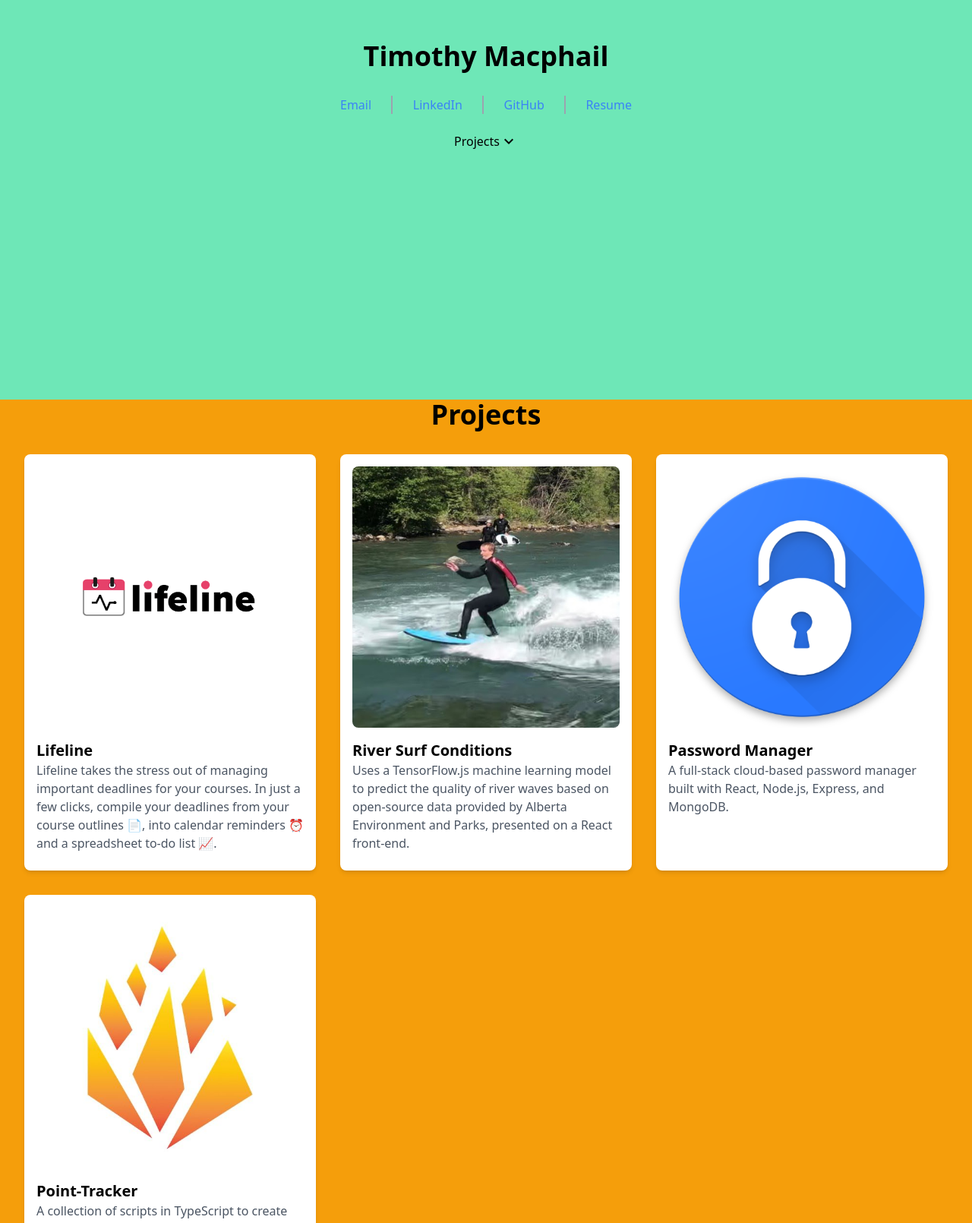
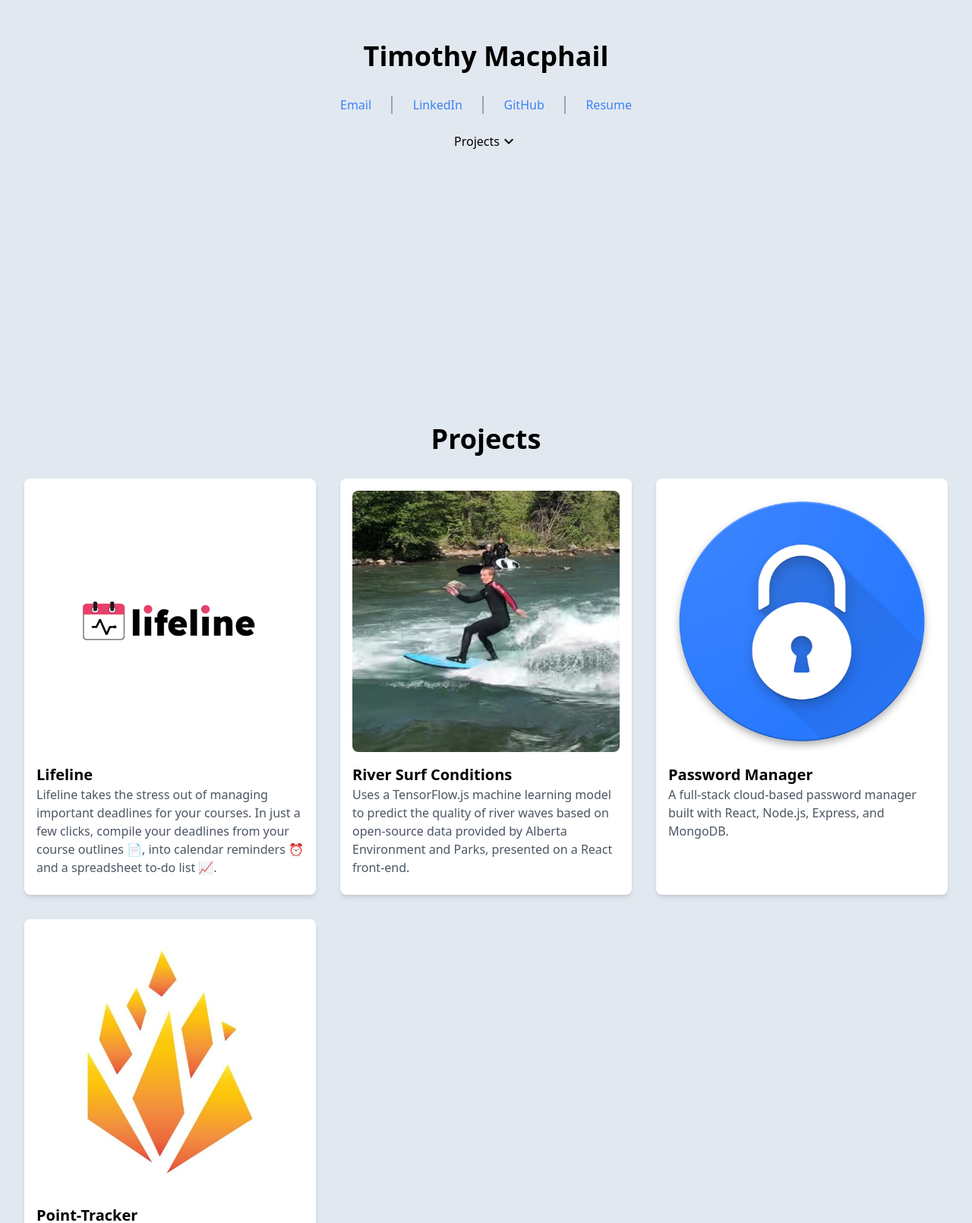
Before and after one commit to tim-macphail/seng513-a1, a React (Vite) app: page / in a window 1280 px wide. Shown: the part 274-1884 px from the top of the page at 76% size. Built offline with nearby package versions, Linux system fonts and the light colour scheme.

Commit message:
minor styling

```diff
--- a/src/App.jsx
+++ b/src/App.jsx
@@ -32,7 +32,7 @@ const Page = () => {
   const projectsRef = useRef(null);
   return (
     <div>
-      <div className="flex flex-col items-center justify-center h-screen bg-emerald-300">
+      <div className="flex flex-col items-center justify-center h-screen bg-slate-200">
         <h1 className="text-4xl font-bold mb-8">Timothy Macphail</h1>
         <div className="flex justify-between w-96">
           <a
@@ -74,10 +74,10 @@ const Page = () => {
         </button>
       </div>
       <div
-        className="flex flex-col items-center justify-center bg-amber-500"
+        className="flex flex-col items-center justify-center bg-slate-200"
         ref={projectsRef}
       >
-        <h1 className="text-4xl font-bold ">Projects</h1>
+        <h1 className="text-4xl font-bold mt-8">Projects</h1>
         <div className="w-full grid grid-cols-1 md:grid-cols-2 lg:grid-cols-3 gap-8 p-8">
           {projects.map((p) => (
             <Project
```
